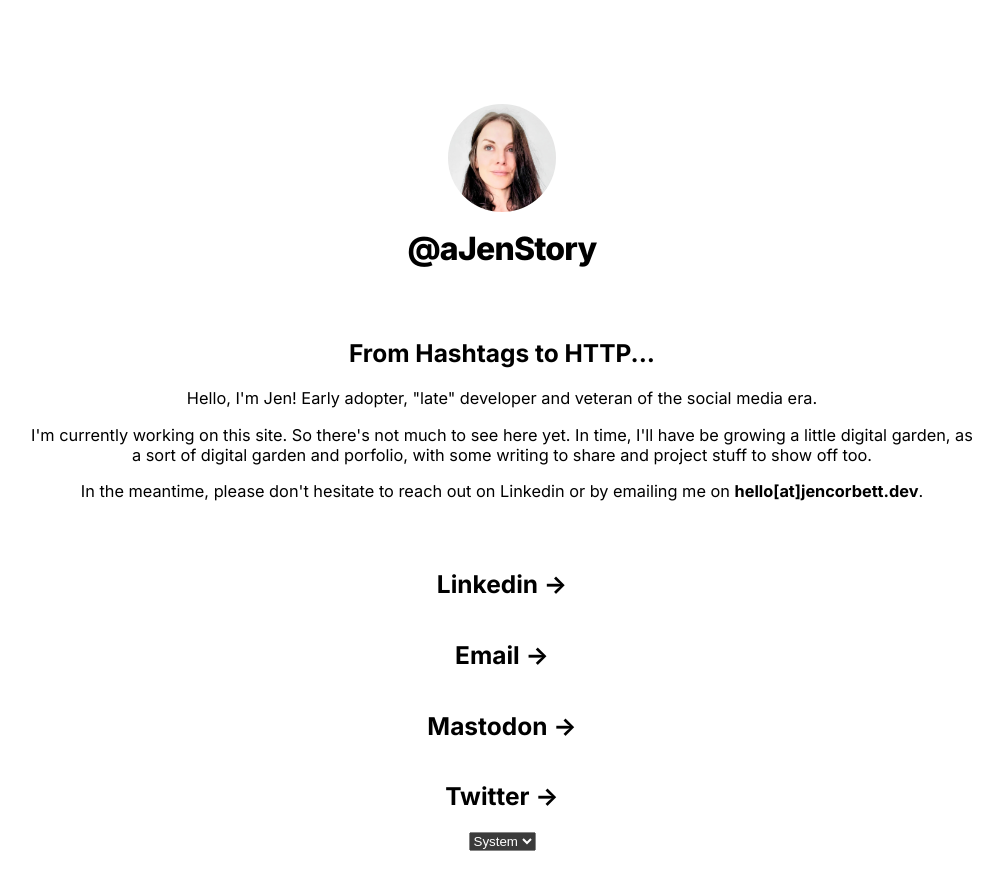
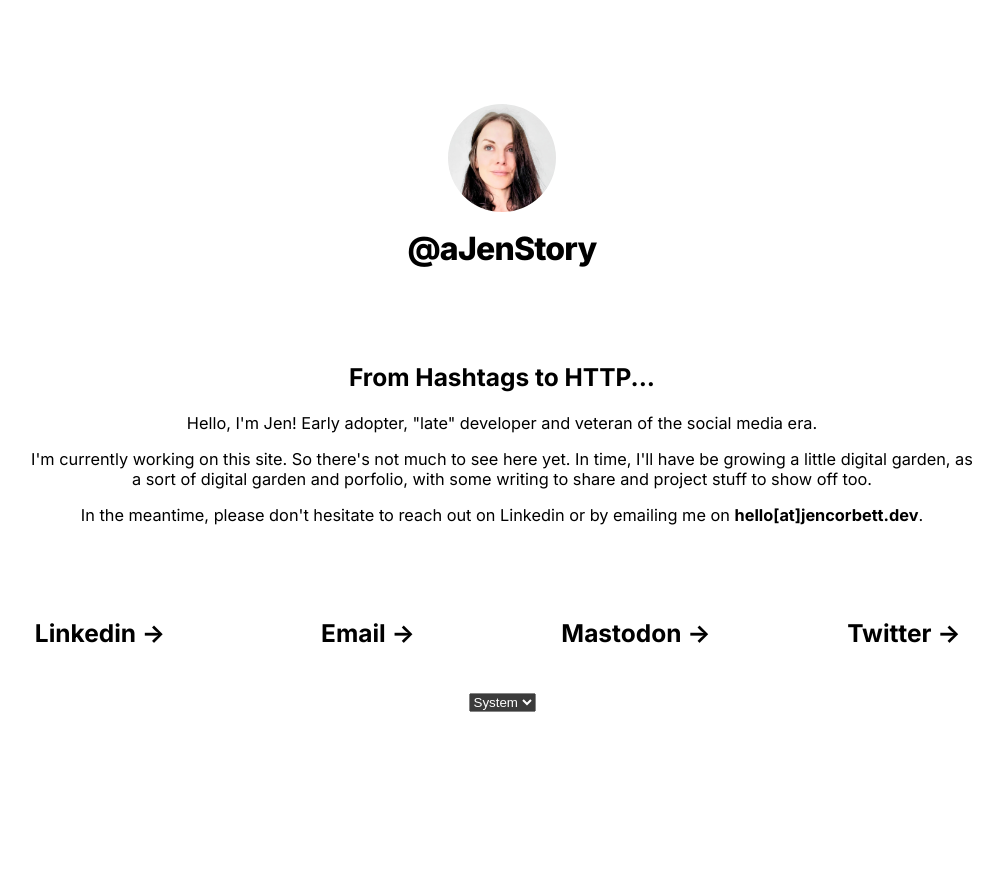
Before and after one commit to ajenstory/jencorbett.dev, a Next.js app in the folder app/: page / in a window 1280 px wide. Shown: the top 890 px of the page, without its empty margins (138-1141 px from the left). After the commit the page ends 816 px from the top, so only its background shows below. Built offline with nearby package versions, Linux system fonts and the light colour scheme.

Commit message:
Add div and style margin

```diff
--- a/app/pages/index.js
+++ b/app/pages/index.js
@@ -37,6 +37,7 @@ export default function Home() {
           </p>
         </Card>{" "}
       </div>
+      <div className={`${styles.div} ${styles.grid}`}>
         <Card>
           <Link href="https://linkedin.com/in/jencorbett">
             <h2 className={``}>
@@ -60,11 +61,12 @@ export default function Home() {
         </Card>
         <Card>
           <Link href="https://twitter.com/@ajenstory">
-          <h2 className={``}>
+            <h2 className={`${styles.card.h2}`}>
               Twitter <span>-&gt;</span>
             </h2>
           </Link>
         </Card>
+      </div>
     </>
   );
 }
--- a/app/styles/Home.module.css
+++ b/app/styles/Home.module.css
@@ -5,6 +5,7 @@
   align-items: center;
   font-size: calc(0.9rem + 0.15vw);
   padding: 6rem;
+
   min-height: 100vh;
   color-scheme: dark;
 }
@@ -14,7 +15,6 @@
   flex-direction: column;
   justify-content: space-between;
   align-items: center;
-
   padding: 6rem;
   min-height: 100vh;
 }
@@ -23,7 +23,6 @@
   display: inherit;
   justify-content: inherit;
   align-items: inherit;
-
   max-width: var(--max-width);
   width: 100%;
   z-index: 2;
@@ -72,7 +71,7 @@
 
 .card h2 {
   font-weight: 600;
-  margin-bottom: 0.7rem;
+  margin-bottom: 1rem;
 }
 
 .card p {
@@ -91,15 +90,15 @@
   padding: 2rem 4rem;
 }
 /* Bootstrapped custom transforms */
-/* .center::before {
+.center::before {
   background: var(--secondary-glow);
   border-radius: 50%;
   width: 480px;
   height: 360px;
   margin-left: -400px;
-} */
+}
 
-/* .center::after {
+.center::after {
   background: var(--primary-glow);
   width: 240px;
   height: 180px;
@@ -113,7 +112,7 @@
   position: absolute;
   filter: blur(45px);
   transform: translateZ(0);
-} */
+}
 
 .hide {
   visibility: hidden;
@@ -203,21 +202,16 @@
     text-align: center;
   }
 
-  /* .card {
+  .card {
     padding: 1rem 2.5rem;
   }
 
   .card h2 {
     margin-bottom: 0.5rem;
-  } */
+  }
 
   .center {
     padding: 2rem 0 2rem;
-  }
-
-  .center::before {
-    transform: none;
-    height: 300px;
   }
 
   .description a {
```
Lines whose indentation alone changed are shown as unchanged.
